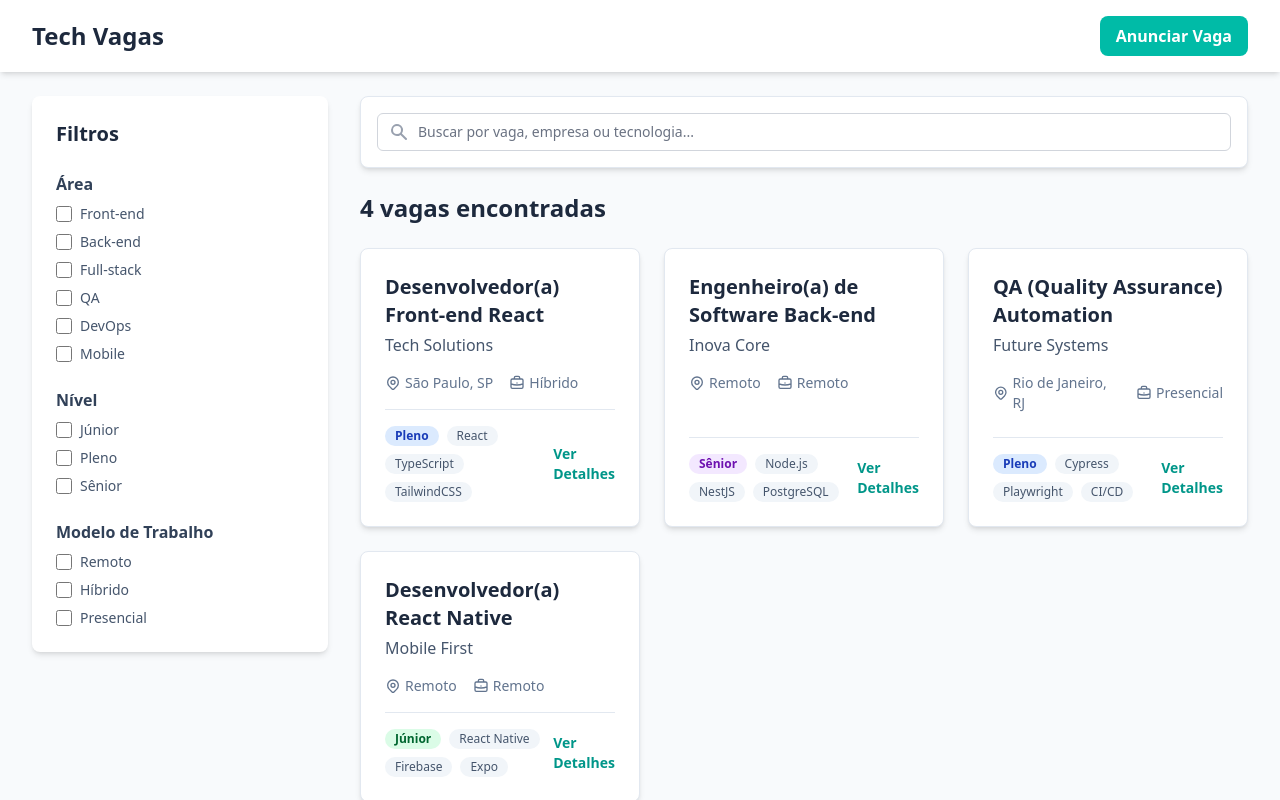
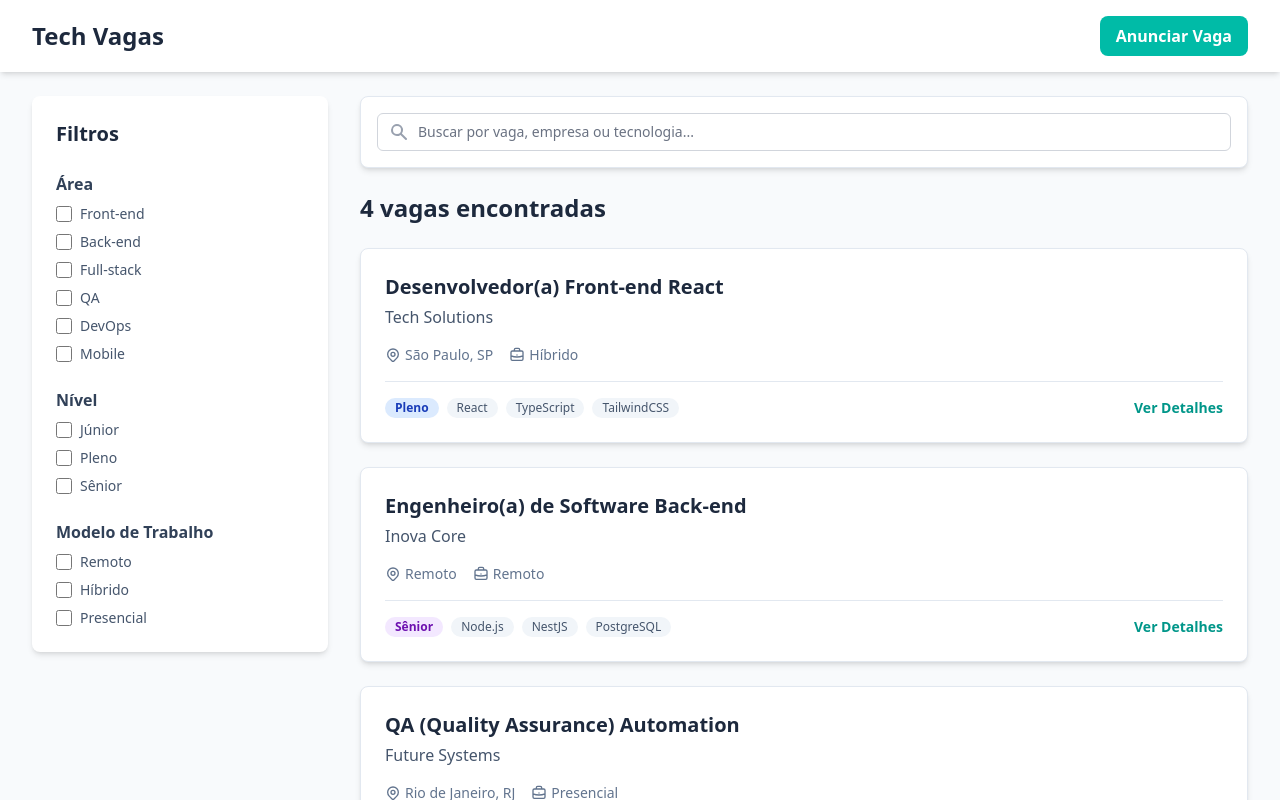
Before and after one commit to querensales/techVagas, a Next.js app: page / in a window 1280 px wide. Shown: the top 800 px of the page. Built offline with nearby package versions, Linux system fonts and the light colour scheme.

Commit message:
💄 Vagas em colunas
colocando flex col nas vagas

```diff
--- a/src/app/components/JobList/JobList.tsx
+++ b/src/app/components/JobList/JobList.tsx
@@ -12,7 +12,7 @@
   return (
     <>
       {jobs.length > 0 ? (
-        <div className="grid grid-cols-1 md:grid-cols-2 lg:grid-cols-3 gap-6">
+        <div className="flex flex-col gap-6">
           {jobs.map(job => (
             <JobCard key={job.id} job={job} />
           ))}
```
